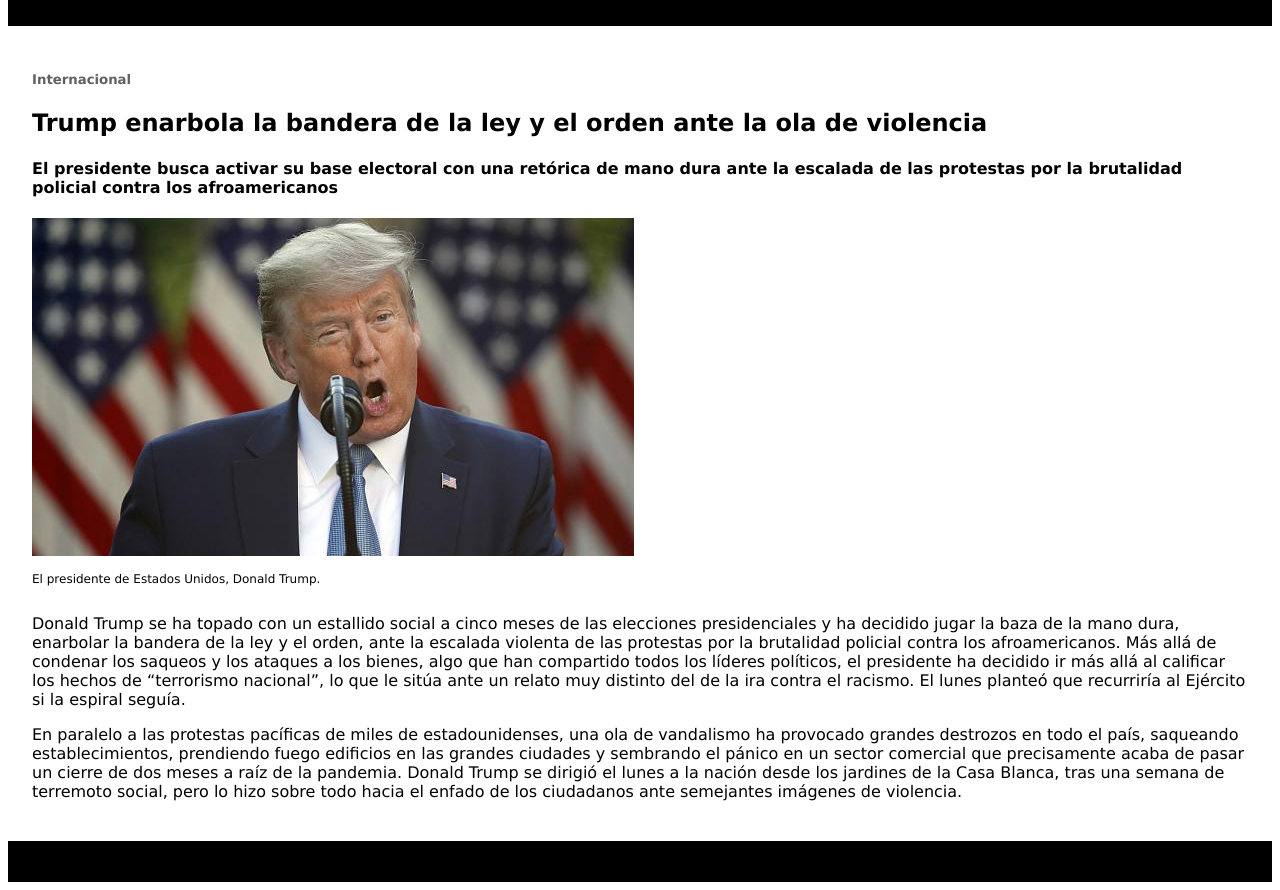
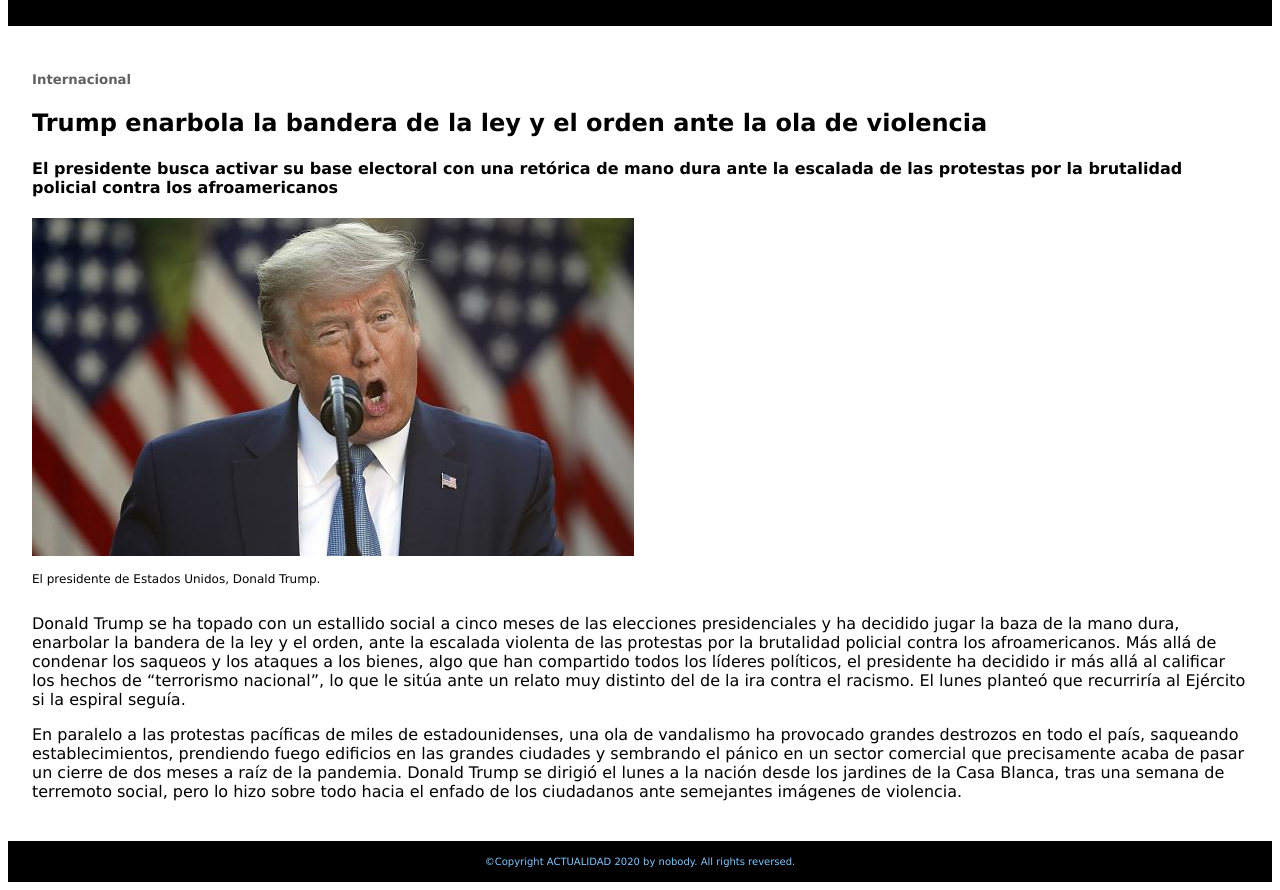
Before and after one commit to kikekike997/g, a plain HTML site: page index.html in a window 1280 px wide. Shown: the part 182-1072 px from the top of the page. Drawn offline with Linux system fonts and the light colour scheme; a web font is replaced by a local one.

Commit message:
finalizar footer

```diff
--- a/index.html
+++ b/index.html
@@ -38,7 +38,7 @@
 </article>
     </main>
     <footer>
-      <p>©Copyright ACTUALIDAD 2020 by nobody. All rights reversed.</p>
+      <p class="f">©Copyright ACTUALIDAD 2020 by nobody. All rights reversed.</p>
     </footer>
 
   </body>
```
